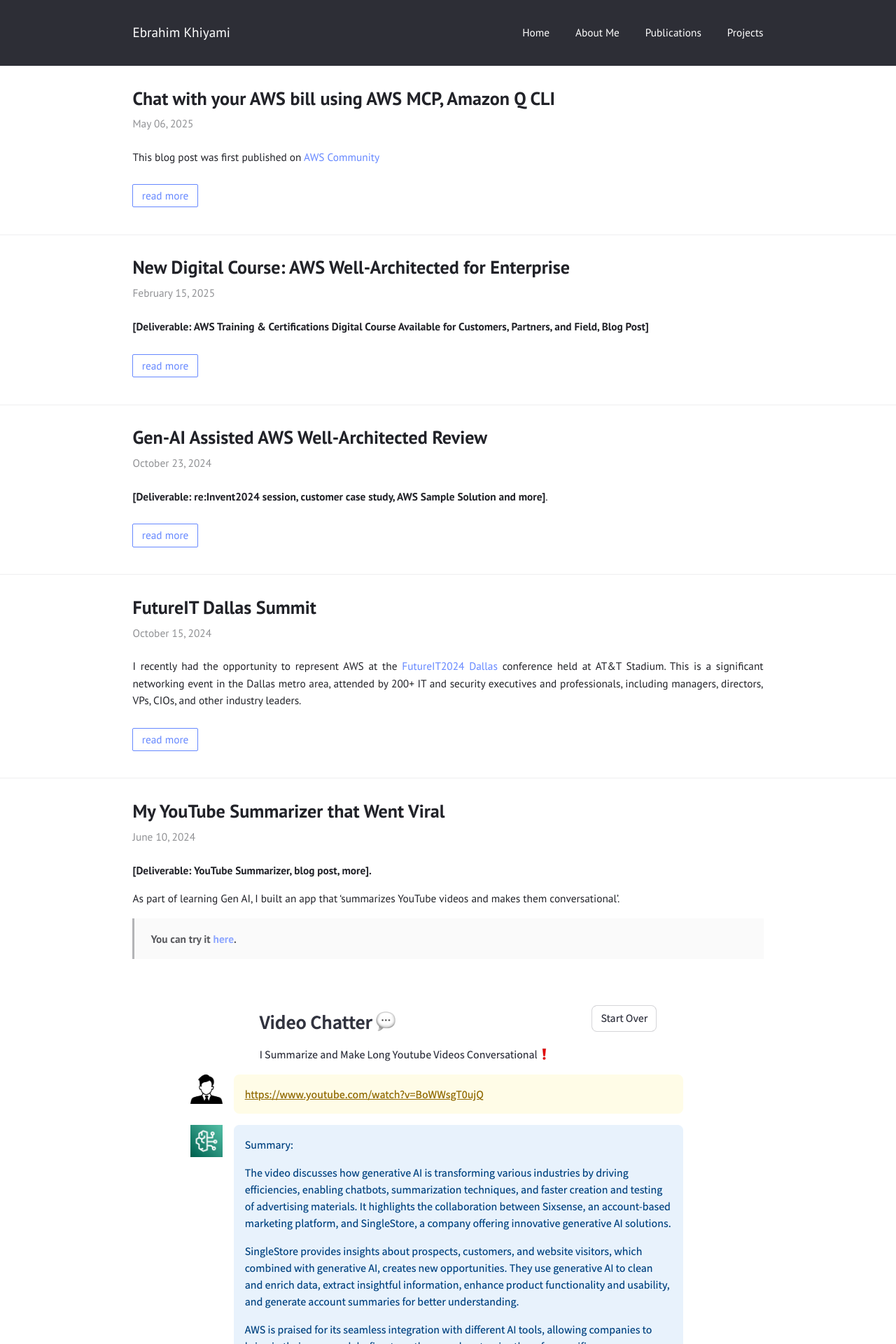
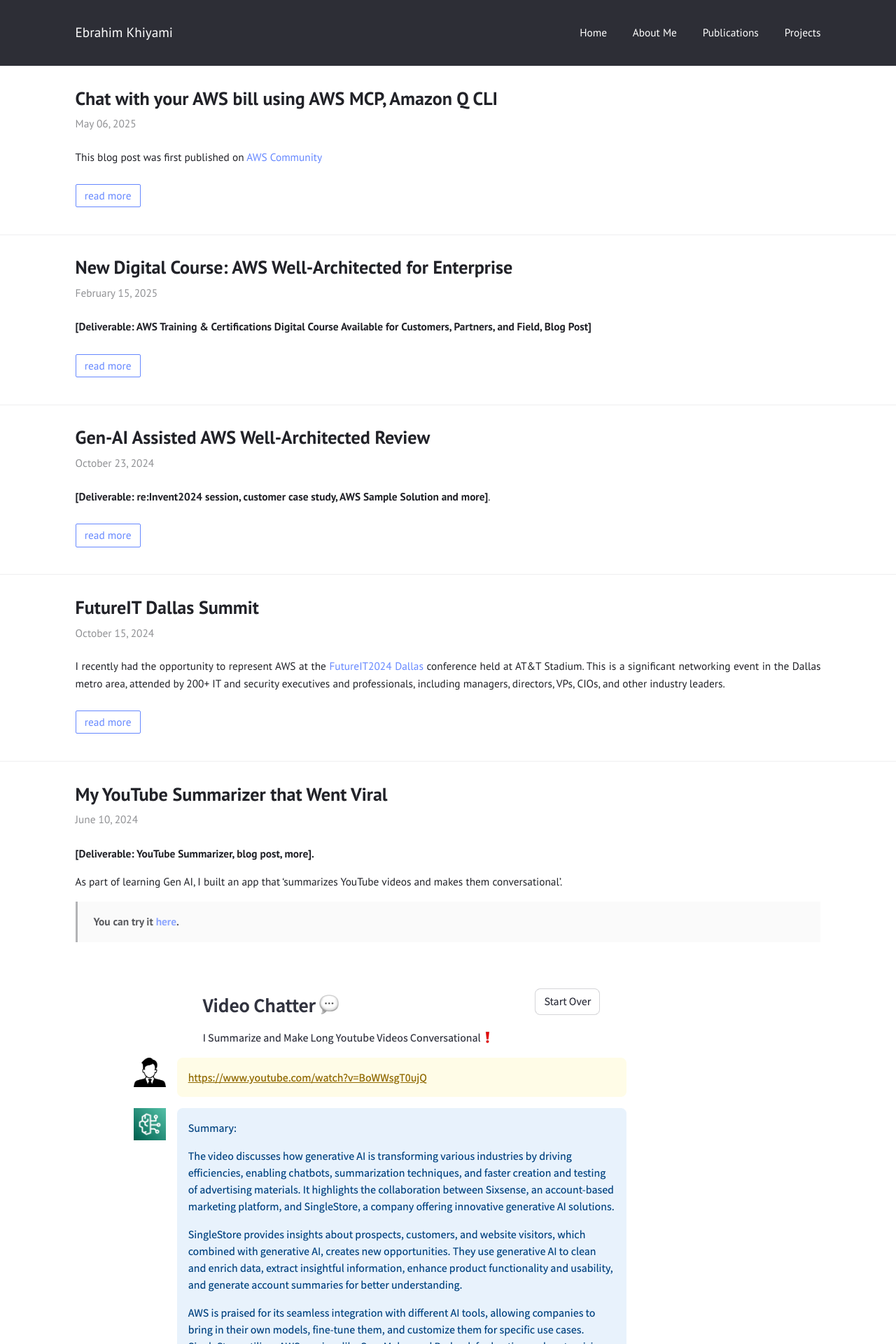
Before and after one commit to ekhiyami/ekhiyami.github.io, a Jekyll site: the page built from index.html, in a window 1280 px wide. Shown: the top 1920 px of the page at 70% size. Built offline with Jekyll 4.4.1, drawn with Linux system fonts in a browser that asks for light colours.

Commit message:
Update frame.sass

```diff
--- a/assets/css/frame.sass
+++ b/assets/css/frame.sass
@@ -16,7 +16,7 @@
 
 @media (min-width: 32em)
   body > header, body > article, body > footer
-    padding: 1.75em calc(22% - 6em)
+    padding: 1.75em calc(12% - 3em)
 
 @media (prefers-color-scheme: dark)
   html
```
